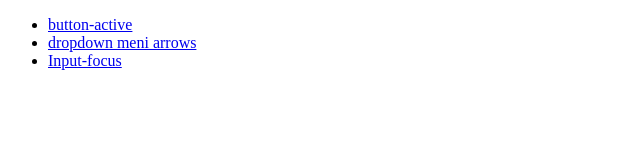
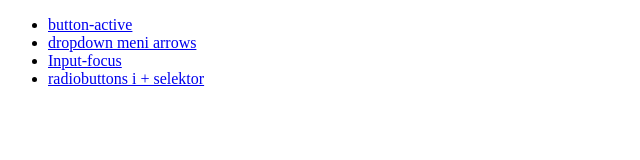
Before and after one commit to sinisaZg/frontend, a plain HTML site: page index.html in a window 1280 px wide. Shown: the whole page, without its empty margins (0-640 px from the left). Drawn offline with Linux system fonts and the light colour scheme.

Commit message:
Update index.html

```diff
--- a/index.html
+++ b/index.html
@@ -24,6 +24,7 @@
         <li><a href="button_active">button-active</a></li>
         <li><a href="dropdown_arrows_meni">dropdown meni arrows </a></li>
         <li><a href="input_focus">Input-focus</a></li>
+        <li><a href="radiobuttons_+">radiobuttons i + selektor</a></li>
     </ul>
 
 
```
